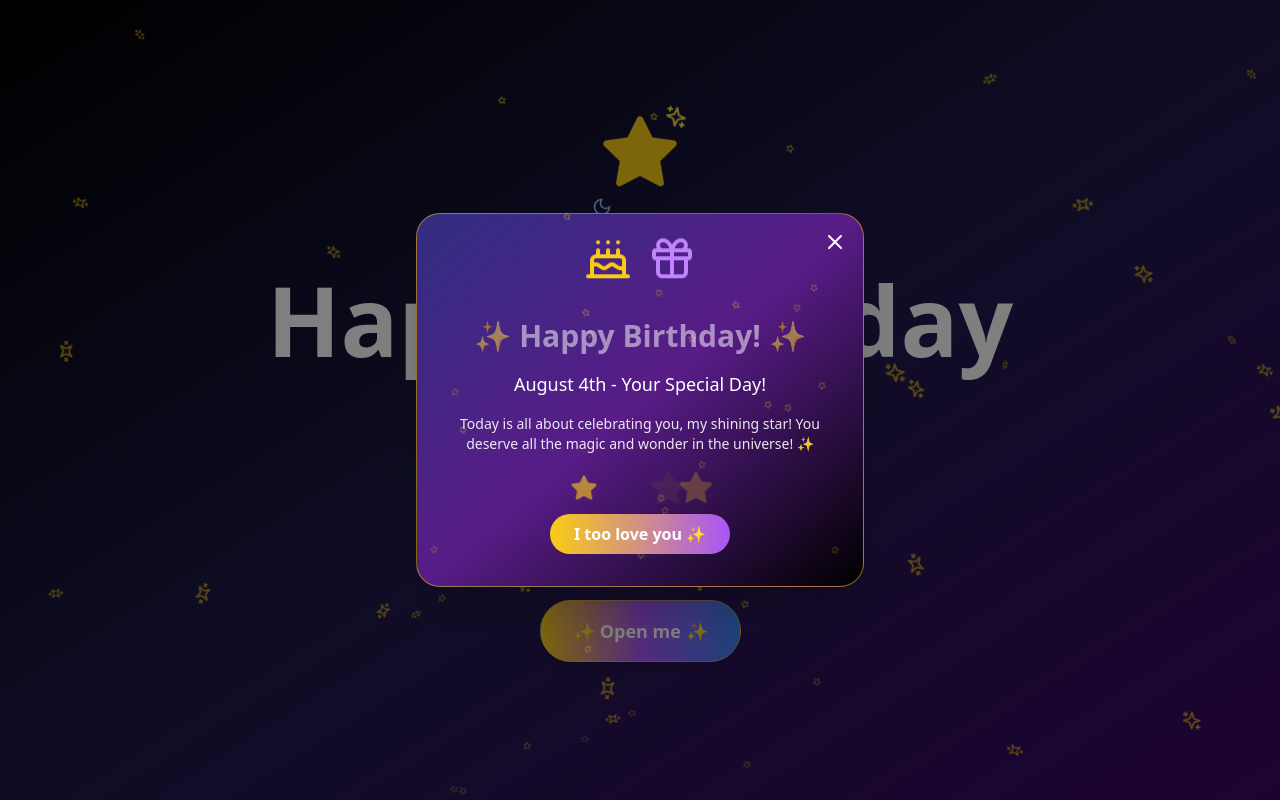
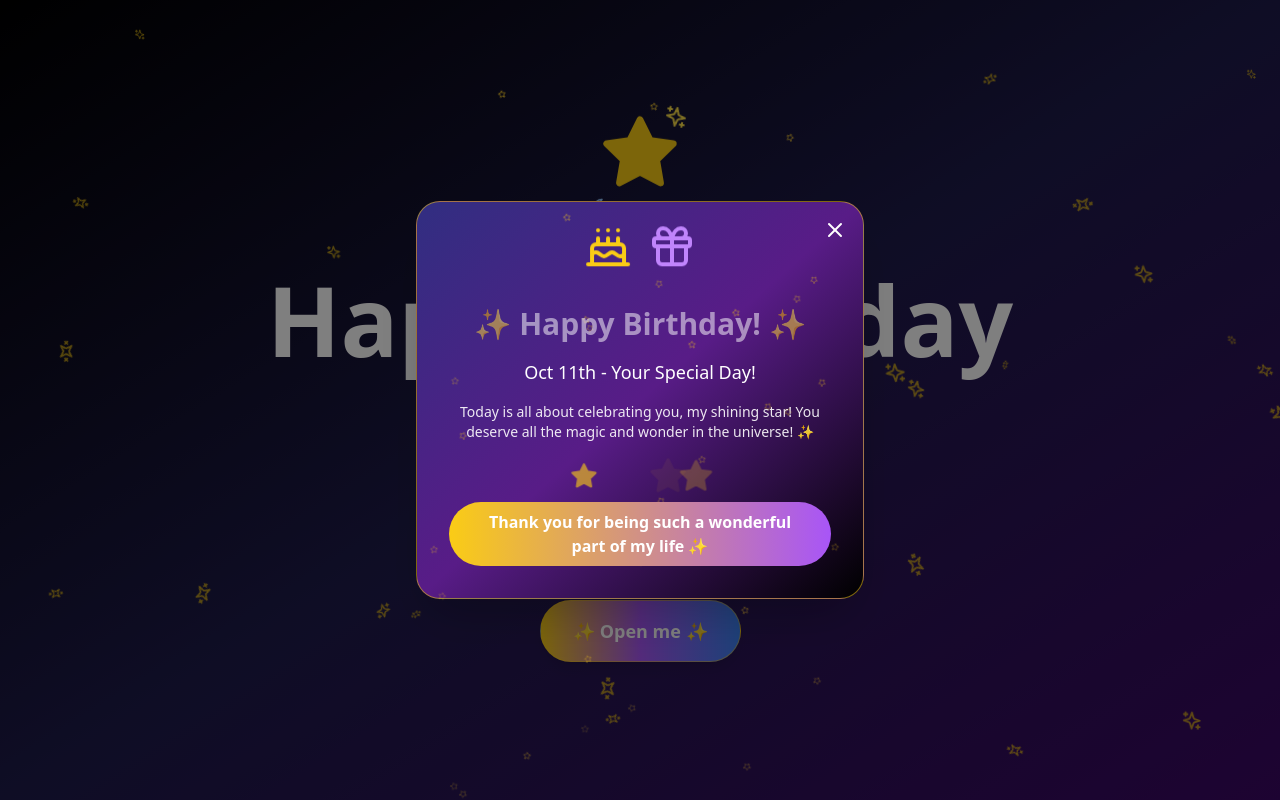
Before and after one commit to Ujjwal-demo/Birthdaywish, a React (Vite) app: page / in a window 1280 px wide. Shown: the top 800 px of the page. Built offline with nearby package versions, Linux system fonts and the light colour scheme.

Commit message:
Update BirthdayPopup.tsx

```diff
--- a/src/components/BirthdayPopup.tsx
+++ b/src/components/BirthdayPopup.tsx
@@ -59,7 +59,7 @@ const BirthdayPopup: React.FC<BirthdayPopupProps> = ({ isOpen, onClose }) => {
           </h2>
 
           <p className="text-lg mb-4">
-            August 4th - Your Special Day!
+            Oct 11th - Your Special Day!
           </p>
 
           <p className="text-sm mb-6 opacity-90">
@@ -82,7 +82,7 @@ const BirthdayPopup: React.FC<BirthdayPopupProps> = ({ isOpen, onClose }) => {
             onClick={onClose}
             className="bg-gradient-to-r from-yellow-400 to-purple-500 text-white px-6 py-2 rounded-full font-semibold hover:from-yellow-500 hover:to-purple-600 transition-all transform hover:scale-105"
           >
-            I too love you ✨
+            Thank you for being such a wonderful part of my life ✨
           </button>
         </div>
       </div>
```
